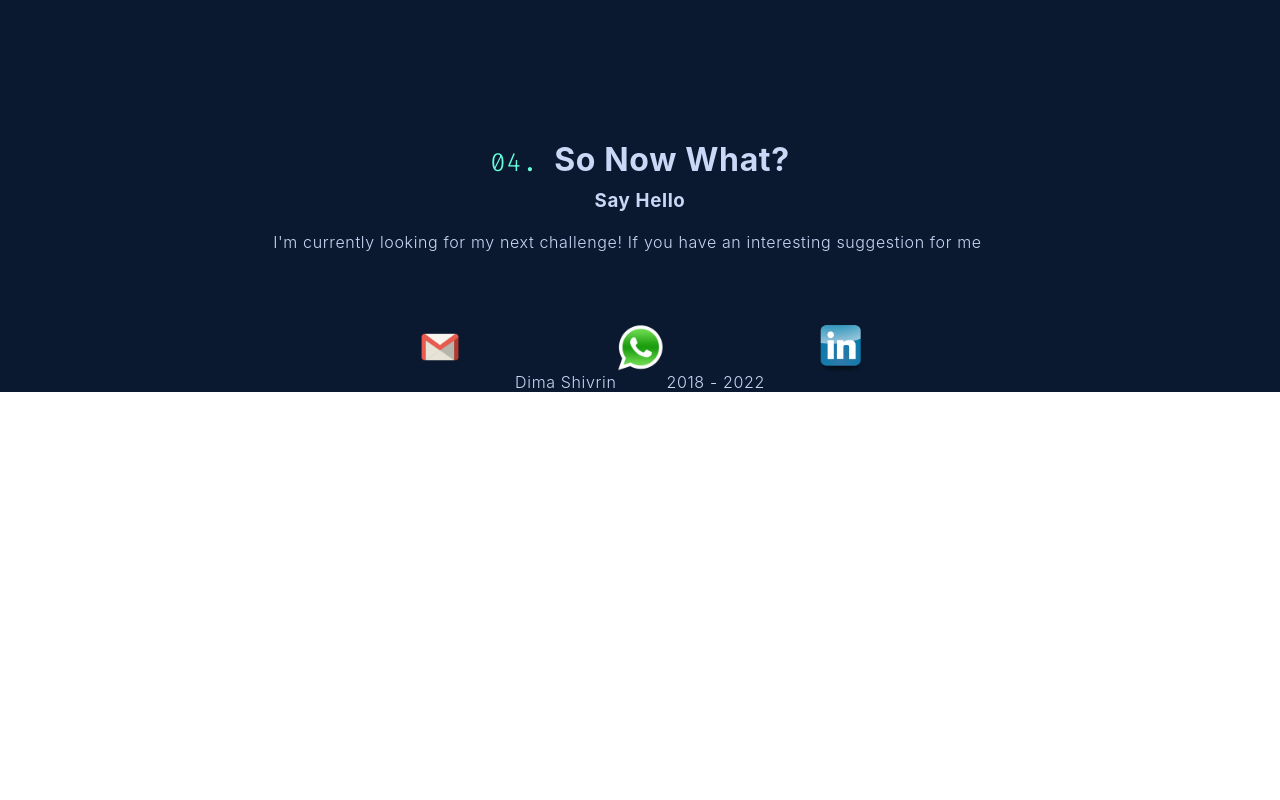
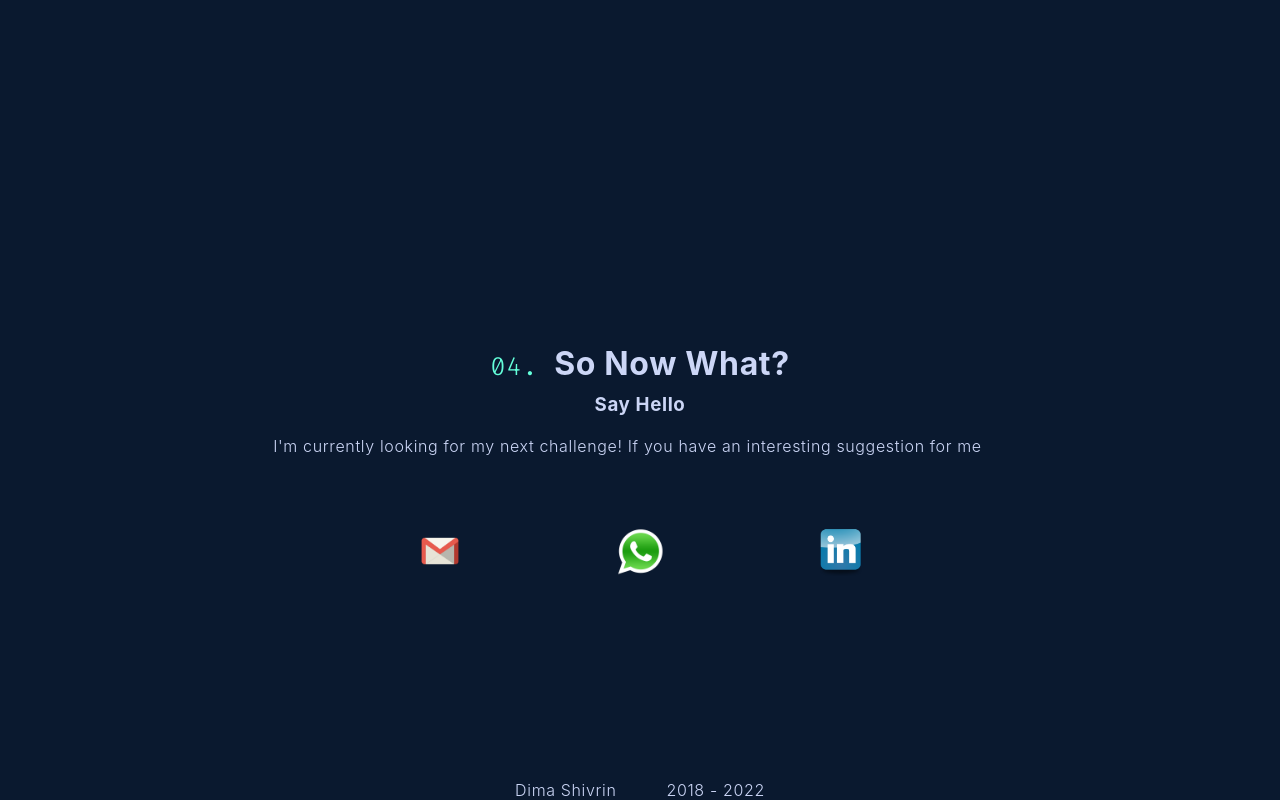
Before and after one commit to dshivrin/Portfolio, a React (Create React App) app: page / in a window 1280 px wide. Shown: the part 2663-3463 px from the top of the page. Before the commit the page ends 3055 px from the top, so only its background shows below. Built offline with nearby package versions, Linux system fonts and the light colour scheme; a web font is replaced by a local one.

Commit message:
Contact minor CSS fix

```diff
--- a/src/Components/Contact/Contact.scss
+++ b/src/Components/Contact/Contact.scss
@@ -2,6 +2,7 @@
   width: 600px;
   margin: 0 auto;
   display: flex;
+  justify-content: space-around;
   margin-top: 50px;
 }
 
@@ -16,6 +17,10 @@ a.contact-url {
   background-size: 50px 50px;
   background-position: center;
 
+  &:hover{
+    filter: drop-shadow(0 0 1mm rgb(220, 210, 220));
+  }
+
   &:active {
     opacity: 0.85;
     filter: drop-shadow(0 0 2mm rgb(232, 228, 234));//this adds "box-shadow" to the bg image
--- a/src/Components/Contact/Contact.tsx
+++ b/src/Components/Contact/Contact.tsx
@@ -7,46 +7,17 @@ import linkedInLogo from "Media/linkedin-logo.png";
 import configData from "Data/configs.json";
 import styled from "styled-components";
 import "./Contact.scss";
-import Morty from "Components/Shared/Morty/Morty";
-
-// const Slice = () => {
-//   const imgContainer = document.getElementById("image-container");
-//   const slices = 4;
-//   const w = imgContainer!.offsetWidth;
-//   const h = imgContainer!.offsetHeight;
-//   //const img = document.querySelectorAll("#image-container img")[0]?.src;
-//   const delay = 0.05;
-
-//console.log(charachter);
-
-//refactor
-//   const create = () => {
-//     for (let x = 0; x < slices; x++) {
-//       const width = (x * w) / slices + "px";
-//       const div = document.createElement("div");
-
-//       imgContainer?.appendChild(div);
-
-//       div.style.left = width;
-//       div.style.top = "0px";
-//       div.style.width = w / slices + "px";
-//       div.style.height = h + "px";
-//       div.style.backgroundImage = "url(" + charachter + ")";
-//     }
-//   };
-
-//   create();
-// };
 
 const ContactContainer = styled(Container)`
   max-width: 900px;
-  height: auto; //overides 10vh/ todo: investigate
+  height: 80vh; //overides 10vh/ todo: investigate
   margin: 0 auto;
 `;
 
+const contactInfo = configData.CONTACT_INFO;
+const externalUrls = configData.EXTERNAL_URLS;
+
 const Contact = () => {
-  const contactInfo = configData.CONTACT_INFO;
-  const externalUrls = configData.EXTERNAL_URLS;
 
   const whatsapp = `${externalUrls.WHATSAPP_API}/send?phone=${contactInfo.MOBILE}"`;
   const email = `mailto:${contactInfo.EMAIL}?subject=Hello World!`;
```
